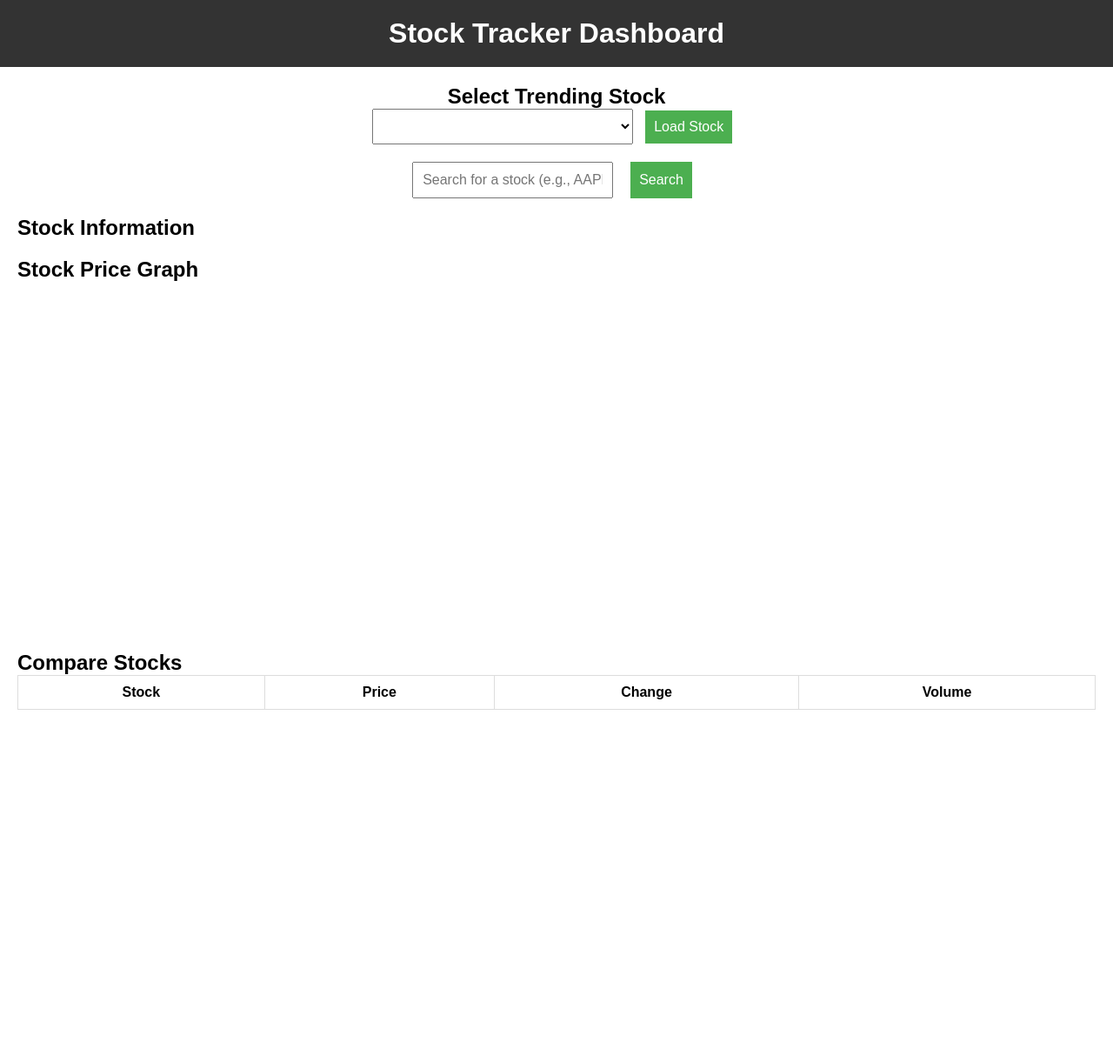
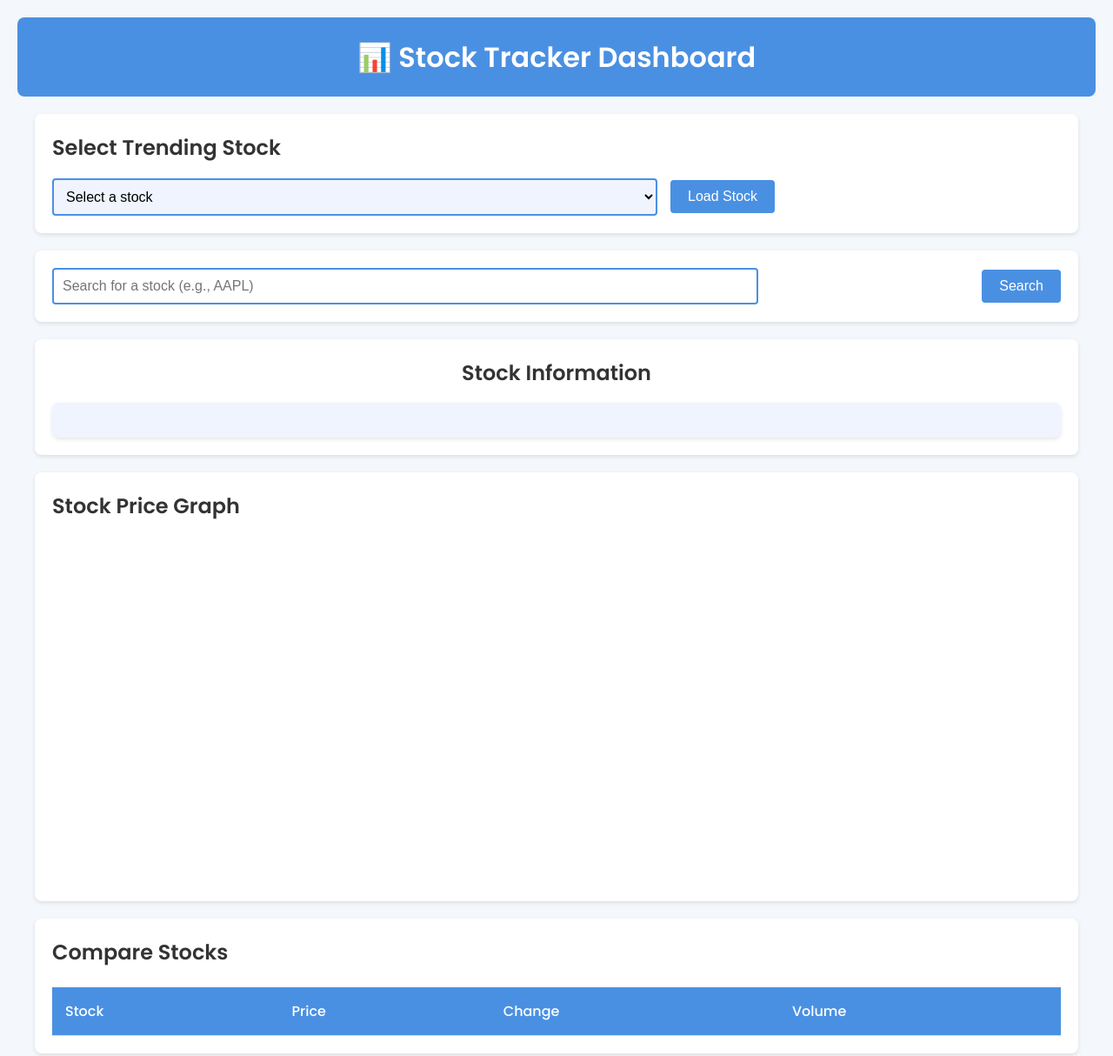
Before and after one commit to YashMankar1812/Re-MCT-2, a plain HTML site: page index.html in a window 1280 px wide. Shown: the whole page at 87% size. Before the commit the page ends 856 px from the top, so only its background shows below. Drawn offline with nearby package versions, Linux system fonts and the light colour scheme; no server answers.

Commit message:
Updated All files

```diff
--- a/index.html
+++ b/index.html
@@ -1,40 +1,46 @@
-<!-- <!DOCTYPE html>
+
+<!DOCTYPE html>
 <html lang="en">
 <head>
     <meta charset="UTF-8">
     <meta name="viewport" content="width=device-width, initial-scale=1.0">
     <title>Stock Tracker Dashboard</title>
+    <link href="https://fonts.googleapis.com/css2?family=Poppins:wght@400;500;600&display=swap" rel="stylesheet">
     <link rel="stylesheet" href="style.css">
 </head>
 <body>
     <header>
-        <h1>Stock Tracker Dashboard</h1>
+        <h1>📊 Stock Tracker Dashboard</h1>
     </header>
-
     <main>
         <section class="dropdown-section">
             <h2>Select Trending Stock</h2>
-            <select id="stockDropdown">
-            </select>
-            <button id="loadStockButton">Load Stock</button>
+            <div class="dropdown-container">
+                <select id="stockDropdown">
+                    <option value="" disabled selected>Select a stock</option>
+                </select>
+                <button id="loadStockButton" class="primary-button">Load Stock</button>
+            </div>
         </section>
 
         <section class="search-section">
             <input type="text" id="stockSearch" placeholder="Search for a stock (e.g., AAPL)">
-            <button id="searchButton">Search</button>
+            <button id="searchButton" class="primary-button">Search</button>
         </section>
 
-        <section class="stock-info" id="stockInfoSection" style="display: none;">
+        <section class="stock-info">
             <h2>Stock Information</h2>
-            <div id="stockDetails"></div>
+            <div id="stockDetails" class="card"></div>
         </section>
 
-        <section class="graph-section" id="graphSection" style="display: none;">
+        <section class="graph-section">
             <h2>Stock Price Graph</h2>
-            <canvas id="stockChart"></canvas>
+            <div class="chart-container">
+                <canvas id="stockChart"></canvas>
+            </div>
         </section>
 
-        <section class="stock-table" id="stockTableSection" style="display: none;">
+        <section class="stock-table">
             <h2>Compare Stocks</h2>
             <table id="stockTable">
                 <thead>
@@ -54,66 +60,4 @@
     <script src="https://cdn.jsdelivr.net/npm/chart.js"></script>
     <script src="script.js"></script>
 </body>
-</html> -->
-
-
-
-<!DOCTYPE html>
-<html lang="en">
-<head>
-    <meta charset="UTF-8">
-    <meta name="viewport" content="width=device-width, initial-scale=1.0">
-    <title>Stock Tracker Dashboard</title>
-    <link rel="stylesheet" href="style.css">
-</head>
-<body>
-    <header>
-        <h1>Stock Tracker Dashboard</h1>
-    </header>
-    <main>
-        <section class="dropdown-section">
-            <h2>Select Trending Stock</h2>
-            <select id="stockDropdown">
-                <!-- Stock options will be dynamically populated -->
-            </select>
-            <button id="loadStockButton">Load Stock</button>
-        </section>
-
-        <section class="search-section">
-            <input type="text" id="stockSearch" placeholder="Search for a stock (e.g., AAPL)">
-            <button id="searchButton">Search</button>
-        </section>
-
-        <section class="stock-info">
-            <h2>Stock Information</h2>
-            <div id="stockDetails"></div>
-        </section>
-
-        <section class="graph-section">
-            <h2>Stock Price Graph</h2>
-            <canvas id="stockChart"></canvas>
-        </section>
-
-        <section class="stock-table">
-            <h2>Compare Stocks</h2>
-            <table id="stockTable">
-                <thead>
-                    <tr>
-                        <th>Stock</th>
-                        <th>Price</th>
-                        <th>Change</th>
-                        <th>Volume</th>
-                    </tr>
-                </thead>
-                <tbody>
-                    <!-- Stock rows will be dynamically added here -->
-                </tbody>
-            </table>
-        </section>
-    </main>
-
-
-    <script src="https://cdn.jsdelivr.net/npm/chart.js"></script>
-    <script src="script.js"></script>
-</body>
 </html>
--- a/script.js
+++ b/script.js
@@ -1,95 +1,8 @@
-// const API_KEY = '';
-
-// async function fetchStockData(symbol) {
-//     const url = `https://www.alphavantage.co/query?function=TIME_SERIES_DAILY&symbol=${symbol}&apikey=${API_KEY}`;
-//     const response = await fetch(url);
-//     const data = await response.json();
-//     return data;
-// }
-
-// async function populateTrendingStocks() {
-//     const trendingStocks = ['AAPL', 'GOOGL', 'AMZN', 'TSLA', 'MSFT']; // Example stock symbols
-//     const dropdown = document.getElementById('stockDropdown');
-//     trendingStocks.forEach(stock => {
-//         const option = document.createElement('option');
-//         option.value = stock;
-//         option.text = stock;
-//         dropdown.appendChild(option);
-//     });
-// }
-
-// function displayStockDetails(data) {
-//     const stockDetails = document.getElementById('stockDetails');
-//     const timeSeries = data['Time Series (Daily)'];
-//     const latestDate = Object.keys(timeSeries)[0];
-//     const latestData = timeSeries[latestDate];
-
-//     stockDetails.innerHTML = `
-//         <p>Symbol: ${data['Meta Data']['2. Symbol']}</p>
-//         <p>Price: $${latestData['4. close']}</p>
-//         <p>Volume: ${latestData['5. volume']}</p>
-//         <p>Change: $${(latestData['4. close'] - latestData['1. open']).toFixed(2)}</p>
-//     `;
-
-//     document.getElementById('stockInfoSection').style.display = 'block';
-// }
-
-// function displayStockGraph(data) {
-//     const ctx = document.getElementById('stockChart').getContext('2d');
-//     const timeSeries = data['Time Series (Daily)'];
-//     const dates = Object.keys(timeSeries).reverse();
-//     const prices = dates.map(date => timeSeries[date]['4. close']);
-
-//     new Chart(ctx, {
-//         type: 'line',
-//         data: {
-//             labels: dates,
-//             datasets: [{
-//                 label: 'Stock Price',
-//                 data: prices,
-//                 borderColor: 'rgba(75, 192, 192, 1)',
-//                 borderWidth: 2
-//             }]
-//         },
-//         options: {
-//             scales: {
-//                 x: { display: true },
-//                 y: { display: true }
-//             }
-//         }
-//     });
-
-//     document.getElementById('graphSection').style.display = 'block';
-// }
-
-// function showGraphAndTable() {
-//     document.getElementById('graphSection').style.display = 'block';
-//     document.getElementById('stockTableSection').style.display = 'block';
-// }
-
-// document.getElementById('searchButton').addEventListener('click', async () => {
-//     const stockSymbol = document.getElementById('stockSearch').value;
-//     if (stockSymbol) {
-//         const stockData = await fetchStockData(stockSymbol);
-//         displayStockDetails(stockData);
-//         displayStockGraph(stockData);
-//         showGraphAndTable();
-//     }
-// });
-
-// document.getElementById('loadStockButton').addEventListener('click', async () => {
-//     const stockSymbol = document.getElementById('stockDropdown').value;
-//     const stockData = await fetchStockData(stockSymbol);
-//     displayStockDetails(stockData);
-//     displayStockGraph(stockData);
-//     showGraphAndTable();
-// });
-
-// populateTrendingStocks();
 
 
 
-const apiKey = 'YOUR_ALPHA_VANTAGE_API_KEY';
+
+const apiKey = '4GCOL8C3KI7YNJ07';
 const stockSearch = document.getElementById('stockSearch');
 const searchButton = document.getElementById('searchButton');
 const stockDetails = document.getElementById('stockDetails');
@@ -100,24 +13,19 @@ let stockChart;
 const stockDropdown = document.getElementById('stockDropdown');
 const loadStockButton = document.getElementById('loadStockButton');
 
-// Fetch stock data
 async function getStockData(stockSymbol) {
     const response = await fetch(`https://www.alphavantage.co/query?function=TIME_SERIES_DAILY&symbol=${stockSymbol}&apikey=${apiKey}`);
     const data = await response.json();
     return data['Time Series (Daily)'];
 }
 
-// Fetch top 10 trending stocks
 async function getTrendingStocks() {
     const response = await fetch(`https://www.alphavantage.co/query?function=TIME_SERIES_INTRADAY&symbol=IBM&interval=5min&apikey=${apiKey}`);
     const data = await response.json();
-    // Mocking top 10 stocks as Alpha Vantage API does not directly provide top trending stocks.
-    // Replace this part with an actual trending stocks API endpoint.
+
     const trendingStocks = ['AAPL', 'GOOGL', 'MSFT', 'AMZN', 'TSLA', 'FB', 'NFLX', 'NVDA', 'BABA', 'INTC'];
     return trendingStocks;
 }
-
-// Populate dropdown with trending stocks
 async function populateDropdown() {
     const trendingStocks = await getTrendingStocks();
     trendingStocks.forEach(stock => {
@@ -128,7 +36,7 @@ async function populateDropdown() {
     });
 }
 
-// Display stock details
+
 function displayStockDetails(stockData, symbol) {
     const latestDate = Object.keys(stockData)[0];
     const latestData = stockData[latestDate];
@@ -146,7 +54,6 @@ function displayStockDetails(stockData, symbol) {
     updateStockTable(symbol, price, change, volume);
 }
 
-// Update stock comparison table
 function updateStockTable(symbol, price, change, volume) {
     const newRow = stockTable.insertRow();
     newRow.innerHTML = `
@@ -157,7 +64,7 @@ function updateStockTable(symbol, price, change, volume) {
     `;
 }
 
-// Display stock price graph
+
 function displayStockGraph(stockData) {
     const labels = Object.keys(stockData).slice(0, 30).reverse();
     const data = labels.map(date => stockData[date]['4. close']);
@@ -191,7 +98,7 @@ function displayStockGraph(stockData) {
     });
 }
 
-// Handle stock search
+
 searchButton.addEventListener('click', async () => {
     const stockSymbol = stockSearch.value.toUpperCase();
     const stockData = await getStockData(stockSymbol);
@@ -204,7 +111,7 @@ searchButton.addEventListener('click', async () => {
     }
 });
 
-// Load stock from dropdown
+
 loadStockButton.addEventListener('click', async () => {
     const selectedStock = stockDropdown.value;
     const stockData = await getStockData(selectedStock);
--- a/style.css
+++ b/style.css
@@ -1,169 +1,135 @@
-/* * {
+/* General Styles */
+* {
     margin: 0;
     padding: 0;
     box-sizing: border-box;
+}
+body {
     font-family: 'Poppins', sans-serif;
+    background-color: #f4f7fc;
+    color: #333;
+    line-height: 1.6;
+    padding: 20px;
+}
+header {
+    background-color: #4a90e2;
+    color: #fff;
+    padding: 20px;
+    text-align: center;
+    border-radius: 8px;
+}
+header h1 {
+    font-size: 2rem;
+    font-weight: 600;
 }
 
-body {
-    position: relative;
-    background-color: #333;
-    background-size: cover;
-    background-position: center;
-    background-repeat: no-repeat;
-    color: #333;
-    font-size: 16px;
-    display: flex;
-    flex-direction: column;
-    min-height: 100vh;
-    align-items: center;
+/* Sections Styling */
+main {
+    max-width: 1200px;
+    margin: 20px auto;
+}
+section {
+    background-color: #fff;
+    padding: 20px;
+    border-radius: 8px;
+    margin-bottom: 20px;
+    box-shadow: 0 2px 5px rgba(0, 0, 0, 0.1);
+}
+h2 {
+    font-size: 1.5rem;
+    margin-bottom: 15px;
 }
 
-body::before {
-    content: '';
-    position: absolute;
-    top: 0;
-    left: 0;
-    right: 0;
-    bottom: 0;
-    background-color: rgba(53, 27, 27, 0.5);
-    z-index: -1;
+/* Dropdown Section */
+.dropdown-container {
+    display: flex;
+    align-items: center;
+    gap: 15px;
+}
+select {
+    padding: 10px;
+    border: 2px solid #4a90e2;
+    border-radius: 4px;
+    background-color: #f0f4ff;
+    font-size: 1rem;
+    width: 60%;
+    cursor: pointer;
+}
+.primary-button {
+    padding: 10px 20px;
+    background-color: #4a90e2;
+    color: white;
+    border: none;
+    border-radius: 4px;
+    font-size: 1rem;
+    cursor: pointer;
+    transition: background-color 0.3s;
+}
+.primary-button:hover {
+    background-color: #357abd;
 }
 
-
-header {
-    text-align: center;
-    margin: 20px 0;
-    letter-spacing: 2px;
+/* Search Section */
+.search-section {
+    display: flex;
+    justify-content: space-between;
+    align-items: center;
+    gap: 15px;
+}
+#stockSearch {
+    padding: 10px;
+    width: 70%;
+    border: 2px solid #4a90e2;
+    border-radius: 4px;
+    font-size: 1rem;
 }
 
-header h1 {
-    font-size: 3.5rem;
-    color: rgb(22, 144, 28);
-    text-shadow: 2px 2px 4px rgba(0, 0, 0, 0.2);
-}
-
-main {
-    background-color: transparent   ;
-    border-radius: 10px;
-    padding: 20px;
-    width: 100%;
-    max-width: 1200px;
-    box-shadow: 0 8px 20px rgba(0, 0, 0, 0.1);
-    margin-bottom: 20px;
-}
-
-section {
-    margin-bottom: 20px;
-}
-
-h2 {
-    font-size: 1.5rem;
-    margin-bottom: 10px;
-    color: #af4261;
-}
-
-.dropdown-section {
+/* Stock Information Section */
+.stock-info {
     display: flex;
     flex-direction: column;
     align-items: center;
 }
-
-select {
-    padding: 10px;
-    border-radius: 5px;
-    border: 2px solid #af4261;
-    outline: none;
-    width: 50%;
-    margin-bottom: 10px;
+.card {
+    background-color: #f0f4ff;
+    padding: 20px;
+    border-radius: 8px;
+    text-align: center;
+    width: 100%;
+    font-size: 1.1rem;
+    box-shadow: 0 2px 5px rgba(0, 0, 0, 0.1);
 }
 
-button {
-    padding: 12px 20px;
-    background: linear-gradient(135deg, #ff7e5f, #feb47b);
-    color: white;
-    border: none;
-    border-radius: 25px;
-    cursor: pointer;
-    transition: background 0.3s ease, transform 0.3s ease;
+/* Graph Section */
+.chart-container {
+    position: relative;
+    height: 400px;
 }
 
-button:hover {
-    background: linear-gradient(135deg, #feb47b, #ff7e5f);
-    transform: translateY(-5px);
-}
-
-input[type="text"] {
-    padding: 10px;
-    width: 100%;
-    max-width: 300px;
-    border-radius: 5px;
-    border: 2px solid #af4261;
-    outline: none;
-    margin-right: 10px;
-}
-
-.stock-info {
-    background-color: #fafafa;
-    padding: 15px;
-    border-radius: 10px;
-    box-shadow: 0 4px 12px rgba(0, 0, 0, 0.1);
-}
-
-#stockDetails p {
-    font-size: 1rem;
-    margin-bottom: 10px;
-}
-
-.graph-section canvas {
-    max-width: 100%;
-    background-color: #fafafa;
-    border-radius: 10px;
-    padding: 10px;
-    box-shadow: 0 4px 12px rgba(0, 0, 0, 0.1);
-}
-
+/* Stock Table Section */
 .stock-table table {
     width: 100%;
     border-collapse: collapse;
+    margin-top: 20px;
 }
-
 .stock-table th, .stock-table td {
-    padding: 10px;
+    padding: 15px;
     text-align: left;
     border-bottom: 1px solid #ddd;
 }
-
 .stock-table th {
-    background-color: #af4261;
+    background-color: #4a90e2;
     color: white;
-    font-weight: bold;
+    font-weight: 500;
+}
+.stock-table tbody tr:hover {
+    background-color: #f0f4ff;
 }
 
-.stock-table tr:hover {
-    background-color: #f9f9f9;
-    transition: background 0.2s ease;
-}
 
-@media (max-width: 768px) {
-    main {
-        padding: 15px;
-        width: 100%;
-    }
-
-    select, input[type="text"] {
-        width: 100%;
-        max-width: none;
-    }
-
-    button {
-        width: 100%;
-        margin-top: 10px;
-    }
-} */
+/*
 
 
-* {
     box-sizing: border-box;
     margin: 0;
     padding: 0;
@@ -270,4 +236,4 @@ button {
     .search-section {
         flex-direction: column;
     }
-}
+} */
```
